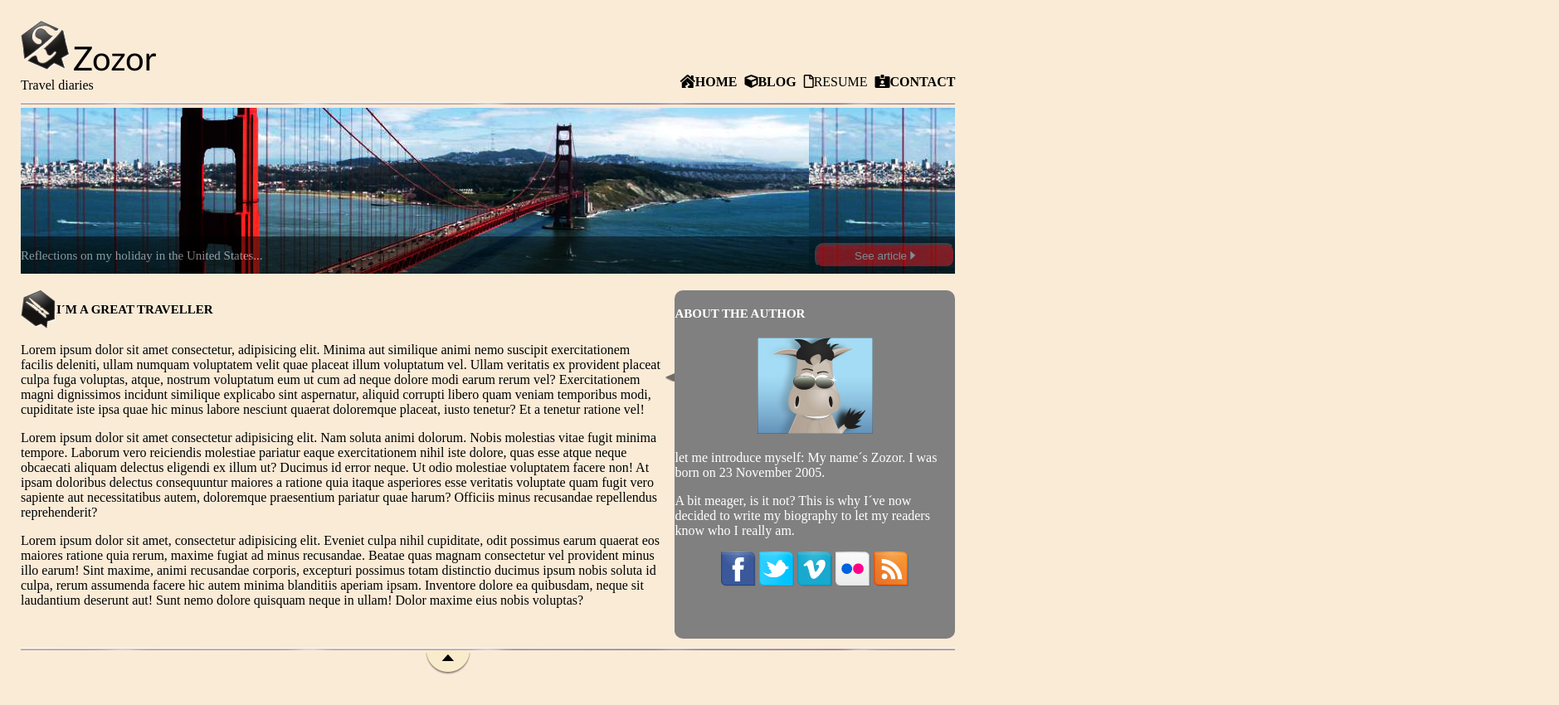
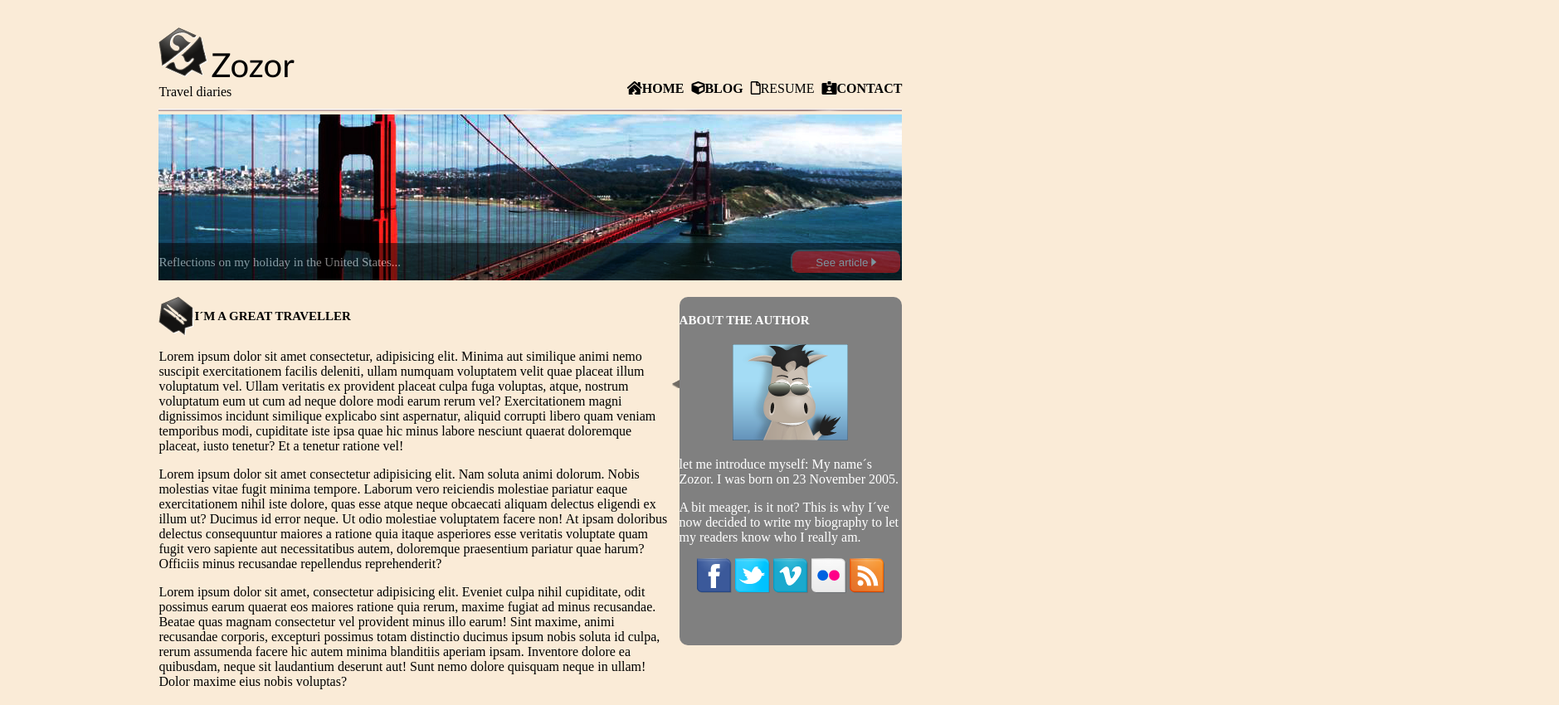
Before and after one commit to JanelCampos/JanelCampos.github.io, a plain HTML site: page lab3.html in a window 1280 px wide. Shown: the top 850 px of the page at 83% size, 1879 px wide, since content can reach past the window. Drawn offline with Linux system fonts and the light colour scheme.

Commit message:
new fiel vscode and modified lab3Style

```diff
--- a/css/lab3Style.css
+++ b/css/lab3Style.css
@@ -2,11 +2,11 @@
     background: antiquewhite;
     width: 100%;
     padding: 25px;
-    margin: 0;
+    margin-left: 13%;
 }
 
 .cabecera {
-    width: 88%;
+    width: 70%;
     margin: 0;
     display: flex;
 }
@@ -45,7 +45,7 @@
 }
 
 .separador {
-    width: 88%;
+    width: 70%;
     margin: 0;
 }
 
@@ -56,7 +56,7 @@
 }
 
 .fondo {
-    width: 88%;
+    width: 70%;
     background-image: url(/img/sanfrancisco.jpg);
     height: 200px;
     margin: 0;
@@ -98,7 +98,7 @@
 }
 
 .contenido {
-    width: 88%;
+    width: 70%;
     display: flex;
     margin: 0;
     padding: 0;
```
